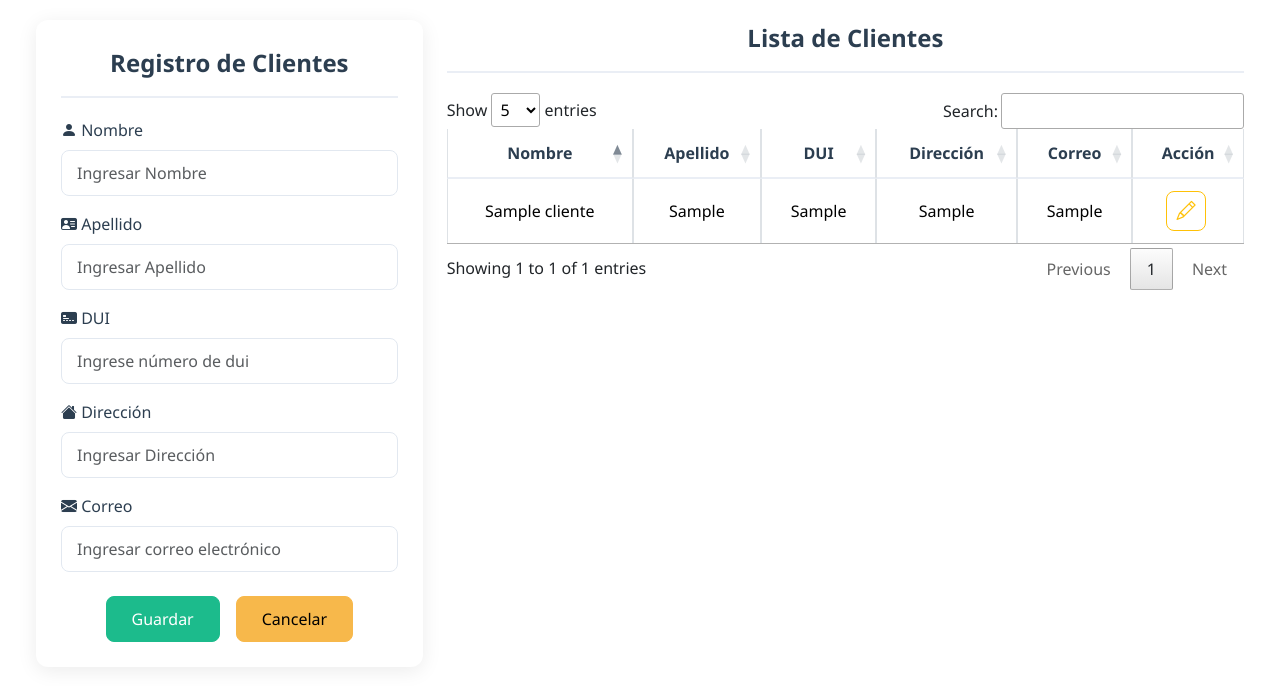
After one commit to JasFerz001/FerreSys, a PHP site: page /FerreSys/modelos/cliente/crear_cliente.php in a window 1280 px wide. The commit adds this page. Shown: the top 686 px of the page. Run offline with PHP 8.4, Linux system fonts and the light colour scheme; tables that the repository leaves empty or names only in its code hold one stand-in row (values such as "Sample post"); some libraries are stand-ins or nearby versions.

Commit message:
2° Sprint Cliente

```diff
--- /dev/null
+++ b/css/cliente.css
@@ -0,0 +1,181 @@
+:root {
+    --primary-color: #2c3e50  ;
+    --secondary-color: #6c757d;
+    --success-color: #1cbb8c;
+    --warning-color: #f7b84b;
+    --danger-color: #f06548;
+    --light-bg: #f5f8ff;
+}
+
+/* ===== Global ===== */
+body {
+    background-color:white;
+    font-family: 'Segoe UI', Tahoma, Geneva, Verdana, sans-serif;
+    padding: 20px;
+}
+
+.btn {
+    border-radius: 8px;
+    padding: 10px 25px;
+    font-weight: 500;
+    transition: all 0.2s;
+    cursor: pointer;
+}
+
+.btn-primary {
+    background-color: var(--primary-color);
+    border-color: var(--primary-color);
+}
+
+.btn-warning {
+    background-color: var(--warning-color);
+    border-color: var(--warning-color);
+}
+
+.btn-success {
+    background-color: var(--success-color);
+    border-color: var(--success-color);
+}
+
+.btn-warning:hover {
+    background-color: #e9ab39;
+    border-color: #e9ab39;
+}
+
+.btn-success:hover {
+    background-color: #19a87d;
+    border-color: #19a87d;
+}
+
+/* ===== Form Cards ===== */
+.card-form {
+    background: white;
+    border-radius: 12px;
+    overflow: hidden;
+    box-shadow: 0 4px 20px rgba(0, 0, 0, 0.08);
+    padding: 25px;
+    height: 100%;
+}
+
+.card-title {
+    color: var(--primary-color);
+    font-weight: 600;
+    font-size: 1.5rem;
+    margin-bottom: 20px;
+    text-align: center;
+    padding-bottom: 15px;
+    border-bottom: 2px solid #eaeef5;
+}
+
+.form-label {
+    font-weight: 500;
+    color: #495057;
+    margin-bottom: 8px;
+}
+
+.form-icon {
+    color: var(--primary-color);
+    margin-right: 8px;
+}
+
+.form-control,
+.form-select {
+    border-radius: 8px;
+    padding: 10px 15px;
+    border: 1px solid #e2e8f0;
+    transition: all 0.3s;
+}
+
+.form-control:focus,
+.form-select:focus {
+    box-shadow: 0 0 0 3px rgba(59, 125, 221, 0.15);
+    border-color: var(--primary-color);
+}
+
+/* ===== Header ===== */
+.header-container {
+    display: flex;
+    justify-content: space-between;
+    align-items: center;
+    margin-bottom: 20px;
+    padding: 15px 20px;
+    background: white;
+    border-radius: 12px;
+    box-shadow: 0 4px 12px rgba(0, 0, 0, 0.05);
+}
+
+.page-title {
+    color: var(--primary-color);
+    font-weight: 600;
+    margin: 0;
+}
+
+/* ===== Tables ===== */
+.table-container {
+    background: white;
+    border-radius: 12px;
+    overflow: hidden;
+    box-shadow: 0 4px 20px rgba(0, 0, 0, 0.08);
+    padding: 20px;
+}
+
+#tablaClientes {
+    border-collapse: separate;
+    border-spacing: 0;
+    width: 100%;
+}
+
+#tablaClientes thead th {
+    background-color: white;
+    color: var(--primary-color);
+    font-weight: 600;
+    padding: 12px 15px;
+    border-bottom: 2px solid #eaeef5;
+}
+
+#tablaClientes tbody td {
+    padding: 12px 15px;
+    vertical-align: middle;
+    border-bottom: 1px solid #eaeef5;
+}
+
+#tablaClientes tbody tr:last-child td {
+    border-bottom: none;
+}
+
+#tablaClientes tbody tr:hover {
+    background-color: #f8fbff;
+}
+
+/* ===== Badges ===== */
+.badge {
+    padding: 6px 10px;
+    border-radius: 20px;
+    font-weight: 500;
+}
+
+.badge-success {
+    background-color: rgba(28, 187, 140, 0.15);
+    color: var(--success-color);
+}
+
+.badge-danger {
+    background-color: rgba(240, 101, 72, 0.15);
+    color: var(--danger-color);
+}
+
+.actions-column {
+    white-space: nowrap;
+}
+
+/* ===== Responsive ===== */
+@media (max-width: 768px) {
+    .table-container {
+        padding: 10px;
+    }
+
+    #tablaClientes thead th,
+    #tablaClientes tbody td {
+        padding: 8px 10px;
+    }
+}
--- /dev/null
+++ b/modelos/cliente/cliente.php
@@ -0,0 +1,194 @@
+<?php
+class Cliente
+{
+    private $conn;
+    private $table_name = "clientes";
+
+    public int $id_Cliente;
+    public String $nombre;
+    public String $apellido;
+    public String $dui;
+    public String $direccion;
+    public String $correo;
+
+    public function __construct($db)
+    {
+        $this->conn = $db;
+    }
+
+
+    public function crear(): array
+    {
+        // Verificar duplicados
+        $checkQuery = "SELECT id_Cliente, dui, correo FROM " . $this->table_name . "
+                   WHERE dui = :dui OR correo = :correo LIMIT 1";
+        $checkStmt = $this->conn->prepare($checkQuery);
+        $checkStmt->bindParam(":dui", $this->dui);
+        $checkStmt->bindParam(":correo", $this->correo);
+        $checkStmt->execute();
+
+        if ($checkStmt->rowCount() > 0) {
+            $existing = $checkStmt->fetch(PDO::FETCH_ASSOC);
+            $duplicates = [];
+
+            if ($existing['dui'] === $this->dui) {
+                $duplicates[] = 'DUI';
+            }
+            if ($existing['correo'] === $this->correo) {
+                $duplicates[] = 'correo';
+            }
+            return ['success' => false, 'duplicates' => $duplicates];
+        }
+
+        // Insertando Cliente a la Base de Datos
+        $query = "INSERT INTO " . $this->table_name . "
+              SET nombre=:nombre, apellido=:apellido, dui=:dui,
+                  direccion=:direccion, correo=:correo";
+        $stmt = $this->conn->prepare($query);
+
+        $this->nombre = htmlspecialchars(strip_tags($this->nombre));
+        $this->apellido = htmlspecialchars(strip_tags($this->apellido));
+        $this->dui = htmlspecialchars(strip_tags($this->dui));
+        $this->direccion = htmlspecialchars(strip_tags($this->direccion));
+        $this->correo = htmlspecialchars(strip_tags($this->correo));
+
+        $stmt->bindParam(":nombre", $this->nombre);
+        $stmt->bindParam(":apellido", $this->apellido);
+        $stmt->bindParam(":dui", $this->dui);
+        $stmt->bindParam(":direccion", $this->direccion);
+        $stmt->bindParam(":correo", $this->correo);
+
+        if ($stmt->execute()) {
+            return ['success' => true];
+        } else {
+            return ['success' => false, 'duplicates' => []];
+        }
+    }
+
+
+    //Mostrar todos los clientes
+    public function leer(): PDOStatement
+    {
+        $query = "
+    SELECT c.id_Cliente,
+           c.nombre,
+           c.apellido,
+           c.dui,
+           c.direccion,
+           c.correo
+    FROM clientes c
+    ORDER BY c.id_Cliente ASC";
+
+        $stmt = $this->conn->prepare($query);
+        $stmt->execute();
+        return $stmt;
+    }
+
+    // Leer un cliente por ID
+    public function leerPorId(): bool
+    {
+        $query = "SELECT * FROM " . $this->table_name . " WHERE id_Cliente = :id_Cliente LIMIT 1";
+        $stmt = $this->conn->prepare($query);
+        $stmt->bindParam(':id_Cliente', $this->id_Cliente, PDO::PARAM_INT);
+        $stmt->execute();
+
+        if ($stmt->rowCount() > 0) {
+            $row = $stmt->fetch(PDO::FETCH_ASSOC);
+
+            $this->id_Cliente = $row['id_Cliente'];
+            $this->nombre = $row['nombre'];
+            $this->apellido = $row['apellido'];
+            $this->dui = $row['dui'];
+            $this->direccion = $row['direccion'];
+            $this->correo = $row['correo'];
+
+            return true;
+        }
+
+        return false;
+    }
+
+    // Leer un cliente por DUI
+    public function leerPorDUI(): bool
+    {
+        $query = "SELECT * FROM " . $this->table_name . " WHERE dui = :dui LIMIT 1";
+        $stmt = $this->conn->prepare($query);
+        $stmt->bindParam(':dui', $this->dui);
+        $stmt->execute();
+
+        if ($stmt->rowCount() > 0) {
+            $row = $stmt->fetch(PDO::FETCH_ASSOC);
+
+            $this->id_Cliente = $row['id_Cliente'];
+            $this->nombre = $row['nombre'];
+            $this->apellido = $row['apellido'];
+            $this->dui = $row['dui'];
+            $this->direccion = $row['direccion'];
+            $this->correo = $row['correo'];
+
+            return true;
+        }
+
+        return false;
+    }
+
+    // Actualizar un cliente existente (valida DUI/correo únicos excluyendo el actual)
+    public function actualizar(): array
+    {
+        // Verificar duplicados excluyendo el registro actual
+        $checkQuery = "SELECT id_Cliente, dui, correo
+                   FROM " . $this->table_name . "
+                   WHERE (dui = :dui OR correo = :correo)
+                   AND id_Cliente != :id_Cliente LIMIT 1";
+        $checkStmt = $this->conn->prepare($checkQuery);
+        $checkStmt->bindParam(":dui", $this->dui);
+        $checkStmt->bindParam(":correo", $this->correo);
+        $checkStmt->bindParam(":id_Cliente", $this->id_Cliente, PDO::PARAM_INT);
+        $checkStmt->execute();
+
+        if ($checkStmt->rowCount() > 0) {
+            $existing = $checkStmt->fetch(PDO::FETCH_ASSOC);
+            $duplicates = [];
+
+            if ($existing['dui'] === $this->dui) {
+                $duplicates[] = 'dui';
+            }
+            if ($existing['correo'] === $this->correo) {
+                $duplicates[] = 'correo';
+            }
+
+            return ['success' => false, 'duplicates' => $duplicates];
+        }
+
+        // Construir la consulta UPDATE
+        $query = "UPDATE " . $this->table_name . "
+              SET nombre = :nombre,
+                  apellido = :apellido,
+                  dui = :dui,
+                  direccion = :direccion,
+                  correo = :correo
+              WHERE id_Cliente = :id_Cliente";
+
+        $stmt = $this->conn->prepare($query);
+
+        $this->nombre = htmlspecialchars(strip_tags($this->nombre));
+        $this->apellido = htmlspecialchars(strip_tags($this->apellido));
+        $this->dui = htmlspecialchars(strip_tags($this->dui));
+        $this->direccion = htmlspecialchars(strip_tags($this->direccion));
+        $this->correo = htmlspecialchars(strip_tags($this->correo));
+        $this->id_Cliente = (int) $this->id_Cliente;
+
+        $stmt->bindParam(":nombre", $this->nombre);
+        $stmt->bindParam(":apellido", $this->apellido);
+        $stmt->bindParam(":dui", $this->dui);
+        $stmt->bindParam(":direccion", $this->direccion);
+        $stmt->bindParam(":correo", $this->correo);
+        $stmt->bindParam(":id_Cliente", $this->id_Cliente, PDO::PARAM_INT);
+
+        if ($stmt->execute()) {
+            return ['success' => true];
+        } else {
+            return ['success' => false, 'duplicates' => []];
+        }
+    }
+}
--- /dev/null
+++ b/modelos/cliente/crear_cliente.php
@@ -0,0 +1,256 @@
+<?php
+include_once '../../conexion/conexion.php';
+include_once '../cliente/cliente.php';
+
+$conexion = new Conexion();
+$db = $conexion->getConnection();
+$cliente = new Cliente($db);
+
+$message = '';
+$duplicates = [];
+// Variables para mantener los valores del formulario
+$nombre = $apellido = $dui = $direccion = $correo = '';
+
+// Función para formatear texto con primera letra mayúscula y el resto minúsculas
+function formatearTexto($texto)
+{
+    // Convertir todo a minúsculas primero y eliminar espacios en blanco
+    $texto = strtolower(trim($texto));
+    // Convertir la primera letra de cada palabra a mayúscula
+    return ucwords($texto);
+}
+
+// Manejo del POST
+if ($_SERVER["REQUEST_METHOD"] == "POST") {
+
+    // Guardamos los valores para mantenerlos en caso de error
+    $nombre = formatearTexto(trim($_POST['nombre']));
+    $apellido = formatearTexto(trim($_POST['apellido']));
+    $dui = trim($_POST['dui']);
+    $direccion = formatearTexto(trim($_POST['direccion']));
+    $correo = strtolower(trim($_POST['correo']));
+
+    $cliente->nombre = $nombre;
+    $cliente->apellido = $apellido;
+    $cliente->dui = $dui;
+    $cliente->direccion = $direccion;
+    $cliente->correo = $correo;
+
+    // Crear el cliente
+    $result = $cliente->crear();
+}
+// Leer todos los cliente
+$stmt = $cliente->leer();
+?>
+<!DOCTYPE html>
+<html lang="es">
+
+<head>
+    <meta charset="UTF-8">
+    <meta name="viewport" content="width=device-width, initial-scale=1">
+    <title>Registro de Clientes</title>
+    <link href="https://cdn.jsdelivr.net/npm/bootstrap@5.3.0-alpha3/dist/css/bootstrap.min.css" rel="stylesheet">
+    <link rel="stylesheet" href="https://cdn.datatables.net/1.13.6/css/jquery.dataTables.min.css">
+    <link href="https://cdn.jsdelivr.net/npm/bootstrap-icons@1.10.5/font/bootstrap-icons.css" rel="stylesheet">
+    <link rel="stylesheet" href="../../css/cliente.css">
+    <script src="https://cdn.jsdelivr.net/npm/sweetalert2@11"></script>
+</head>
+
+<body>
+    <div class="container-fluid px-3">
+        <div class="row form-table-container d-flex">
+            <!-- Formulario -->
+            <div class="col-md-4">
+                <div class="card-form h-100">
+                    <div class="card-title">Registro de Clientes</div>
+                    <form id="clienteForm" method="post" action="crear_cliente.php">
+                        <input type="hidden" name="id_Cliente" id="id_Cliente">
+                        <div class="row g-3">
+                            <div class="col-md-12">
+                                <label class="form-label form-icon"><i class="bi bi-person-fill"></i> Nombre</label>
+                                <input autocomplete="off" type="text" name="nombre" class="form-control"
+                                    placeholder="Ingresar Nombre" required maxlength="25"
+                                    value="<?php echo htmlspecialchars($nombre); ?>"
+                                    oninput="this.value = this.value.replace(/[^A-Za-zñÑáéíóúÁÉÍÓÚ\s]/g, '')">
+                            </div>
+                            <div class="col-md-12">
+                                <label class="form-label form-icon"><i
+                                        class="bi bi-person-vcard-fill"></i> Apellido</label>
+                                <input autocomplete="off" type="text" name="apellido" class="form-control"
+                                    placeholder="Ingresar Apellido" required maxlength="25"
+                                    value="<?php echo htmlspecialchars($apellido); ?>"
+                                    oninput="this.value = this.value.replace(/[^A-Za-zñÑáéíóúÁÉÍÓÚ\s]/g, '')">
+                            </div>
+                            <div class="col-md-12">
+                                <label class="form-label form-icon"><i
+                                        class="bi bi-credit-card-2-front-fill"></i> DUI</label>
+                                <input autocomplete="off" type="text" name="dui" class="form-control"
+                                    placeholder="Ingrese número de dui" required maxlength="10"
+                                    value="<?php echo htmlspecialchars($dui); ?>" pattern="\d{8}-\d{1}"
+                                    title="Formato válido: 12345678-9"
+                                    oninput="this.value = this.value.replace(/\D/g,'').slice(0,9); if(this.value.length>8){this.value=this.value.slice(0,8)+'-'+this.value.slice(8)}">
+                            </div>
+                            <div class="col-12">
+                                <label class="form-label form-icon"><i class="bi bi-house-fill"></i> Dirección</label>
+                                <input autocomplete="off" type="text" name="direccion" class="form-control"
+                                    placeholder="Ingresar Dirección" required
+                                    value="<?php echo htmlspecialchars($direccion); ?>">
+                            </div>
+                            <div class="col-12">
+                                <label class="form-label form-icon"><i class="bi bi-envelope-fill"></i> Correo</label>
+                                <input autocomplete="off" type="email" name="correo" class="form-control"
+                                    placeholder="Ingresar correo electrónico" required
+                                    value="<?php echo htmlspecialchars($correo); ?>">
+                            </div>
+                            <div class="col-12 text-center mt-4 d-flex justify-content-center gap-3 flex-wrap">
+                                <button type="submit" class="btn btn-success flex-grow-1 flex-sm-grow-0" style="max-width: 200px;">Guardar</button>
+                                <button id="btnCancelar" type="button" class="btn btn-warning flex-grow-1 flex-sm-grow-0" style="max-width: 200px;">Cancelar</button>
+                            </div>
+                        </div>
+                    </form>
+                </div>
+            </div>
+
+            <!-- Tabla -->
+            <div class="col-md-8" id="tablaCol">
+                <div class="table-section">
+                    <div class="card-title" id="tablaTitle" style="cursor: pointer;">Lista de Clientes</div>
+                    <div class="table-responsive">
+                        <table id="tablaClientes" class="table table-bordered text-center align-middle">
+                            <thead>
+                                <tr>
+                                    <th style="text-align: center;">Nombre</th>
+                                    <th style="text-align: center;">Apellido</th>
+                                    <th style="text-align: center;">DUI</th>
+                                    <th style="text-align: center;">Dirección</th>
+                                    <th style="text-align: center;">Correo</th>
+                                    <th style="text-align: center;">Acción</th>
+                                </tr>
+                            </thead>
+                            <tbody>
+                                <?php while ($row = $stmt->fetch(PDO::FETCH_ASSOC)): ?>
+                                    <tr>
+                                        <td><?php echo htmlspecialchars($row['nombre']); ?></td>
+                                        <td><?php echo htmlspecialchars($row['apellido']); ?></td>
+                                        <td><?php echo htmlspecialchars($row['dui']); ?></td>
+                                        <td><?php echo htmlspecialchars($row['direccion']); ?></td>
+                                        <td><?php echo htmlspecialchars($row['correo']); ?></td>
+                                        <td class="actions-column">
+                                            <button class="btn btn-sm btn-outline-warning me-1 p-1"
+                                                style="width: 40px; height: 40px;"
+                                                onclick="location.href='actualizar_cliente.php?id=<?php echo $row['id_Cliente']; ?>'">
+                                                <i class="bi bi-pencil" style="font-size: 1.2rem;"></i>
+                                            </button>
+                                        </td>
+                                    </tr>
+                                <?php endwhile; ?>
+                            </tbody>
+                        </table>
+                    </div>
+                </div>
+            </div>
+        </div>
+    </div>
+
+    <script src="https://code.jquery.com/jquery-3.6.4.min.js"></script>
+    <script src="https://cdn.jsdelivr.net/npm/bootstrap@5.3.3/dist/js/bootstrap.bundle.min.js"></script>
+    <script src="https://cdn.datatables.net/1.13.6/js/jquery.dataTables.min.js"></script>
+    <script>
+        document.addEventListener('DOMContentLoaded', function() {
+            const form = document.getElementById('clienteForm');
+
+            // Validar antes de enviar el formulario
+            form.addEventListener('submit', function(e) {
+                const dui = document.getElementById('dui').value.trim();
+                const correo = document.getElementById('correo').value.trim();
+
+                if (!nombre || !apellido || !dui || !direccion || !correo) {
+                    e.preventDefault();
+                    Swal.fire({
+                        icon: 'error',
+                        title: 'Campos obligatorios',
+                        text: 'Todos los campos son obligatorios.',
+                        confirmButtonColor: '#dc3545'
+                    });
+                }
+
+            });
+        });
+
+        document.getElementById('btnCancelar').addEventListener('click', () => {
+            // Vaciar todos los campos input del formulario
+            document.querySelectorAll('#clienteForm input').forEach(input => input.value = '');
+        });
+
+        // Mostrar SweetAlert con mensajes específicos
+        const message = "<?php echo $message; ?>";
+        const duplicates = <?php echo json_encode($duplicates); ?>;
+
+        if (message === 'success') {
+            Swal.fire({
+                title: '¡Éxito!',
+                text: 'El cliente ha sido registrado correctamente en el sistema',
+                icon: 'success',
+                iconColor: '#1cbb8c',
+                confirmButtonColor: '#3b7ddd',
+                confirmButtonText: 'Aceptar'
+            });
+        } else if (message === 'error') {
+            let errorMessage = 'No se pudo completar el registro. ';
+
+            if (duplicates.length > 0) {
+                errorMessage += 'Los siguientes datos ya están registrados:\n\n';
+
+                if (duplicates.includes('dui')) errorMessage += '• Número de DUI\n';
+                if (duplicates.includes('correo')) errorMessage += '• Correo electrónico\n';
+
+                errorMessage += '\nPor favor, verifique la información.';
+            } else {
+                errorMessage += 'Ocurrió un error inesperado.';
+            }
+
+            Swal.fire({
+                title: 'Error de registro',
+                text: errorMessage,
+                icon: 'error',
+                iconColor: '#f06548',
+                confirmButtonColor: '#3b7ddd',
+                confirmButtonText: 'Entendido'
+            });
+        }
+
+
+        $(document).ready(function() {
+            $('#tablaClientes').DataTable({
+                "language": {
+                    "url": "https://cdn.datatables.net/plug-ins/1.13.6/i18n/es-ES.json"
+                },
+                "pageLength": 5,
+                "lengthMenu": [5, 10, 25, 50],
+            });
+        });
+
+        // Toggle form
+        const tablaTitle = document.getElementById('tablaTitle');
+        const formCard = document.querySelector('.card-form');
+        const tablaCol = document.getElementById('tablaCol');
+        window.addEventListener('load', () => {
+            formCard.style.display = 'block';
+            tablaCol.classList.remove('col-12');
+            tablaCol.classList.add('col-md-8');
+        });
+        tablaTitle.addEventListener('click', () => {
+            if (formCard.style.display === 'none') {
+                formCard.style.display = 'block';
+                tablaCol.classList.remove('col-12');
+                tablaCol.classList.add('col-md-8');
+            } else {
+                formCard.style.display = 'none';
+                tablaCol.classList.remove('col-md-8');
+                tablaCol.classList.add('col-12');
+            }
+        });
+    </script>
+</body>
+
+</html>
--- a/modelos/login/Dashboard.php
+++ b/modelos/login/Dashboard.php
@@ -75,7 +75,7 @@ $rol_usuario = $_SESSION['rol'] ?? "";
                 </div>
                 <div class="menu-item">
                     <i class="fas fa-users"></i>
-                    <span>Clientes</span>
+                    <a href="../../modelos/cliente/crear_cliente.php" onclick="abrirFormularios(event)">Clientes</a>
                 </div>
                 <div class="menu-item">
                     <i class="fas fa-receipt"></i>
```
Also changed, not shown: modelos/cliente/actualizar_cliente.php (added).
